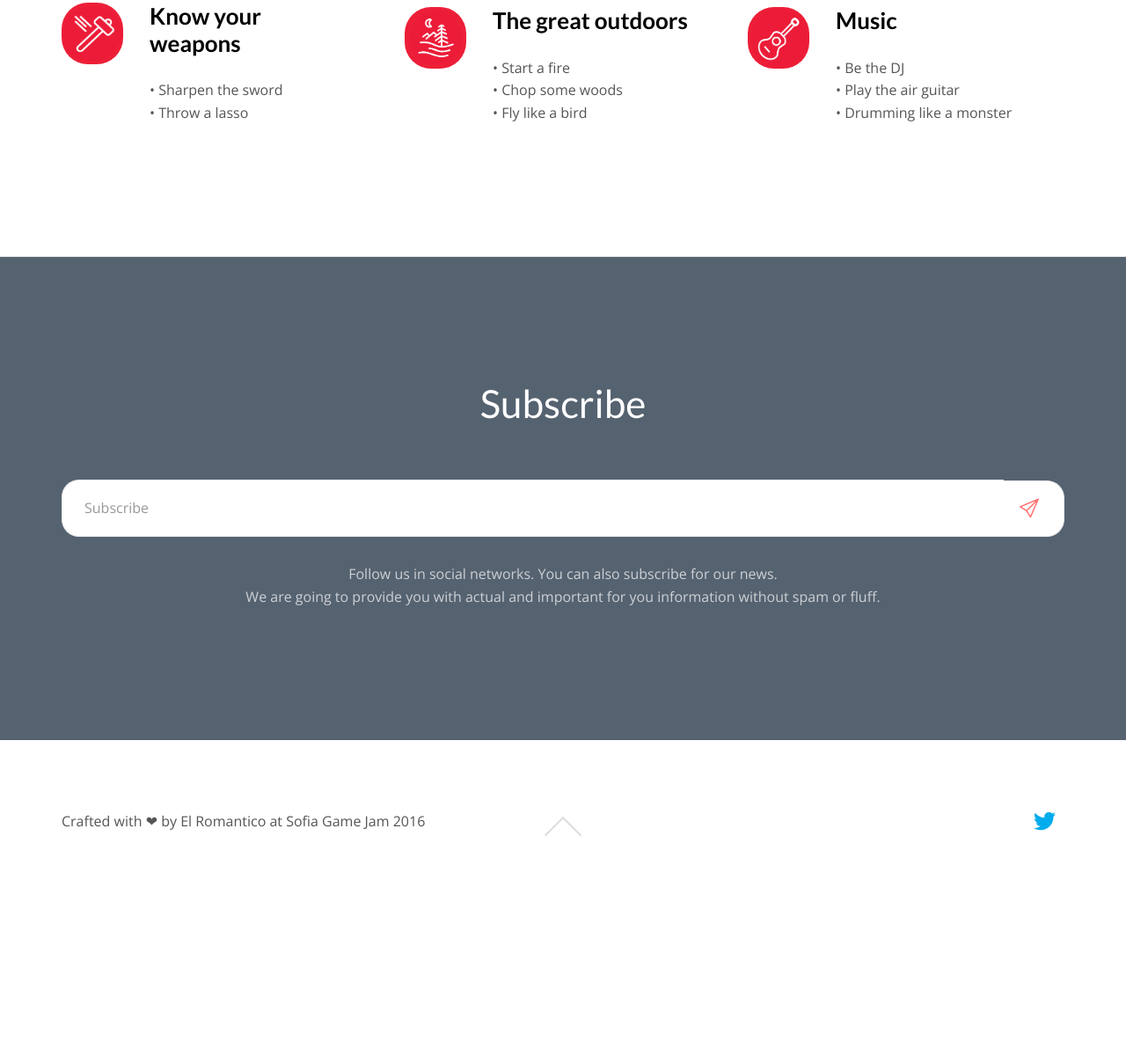
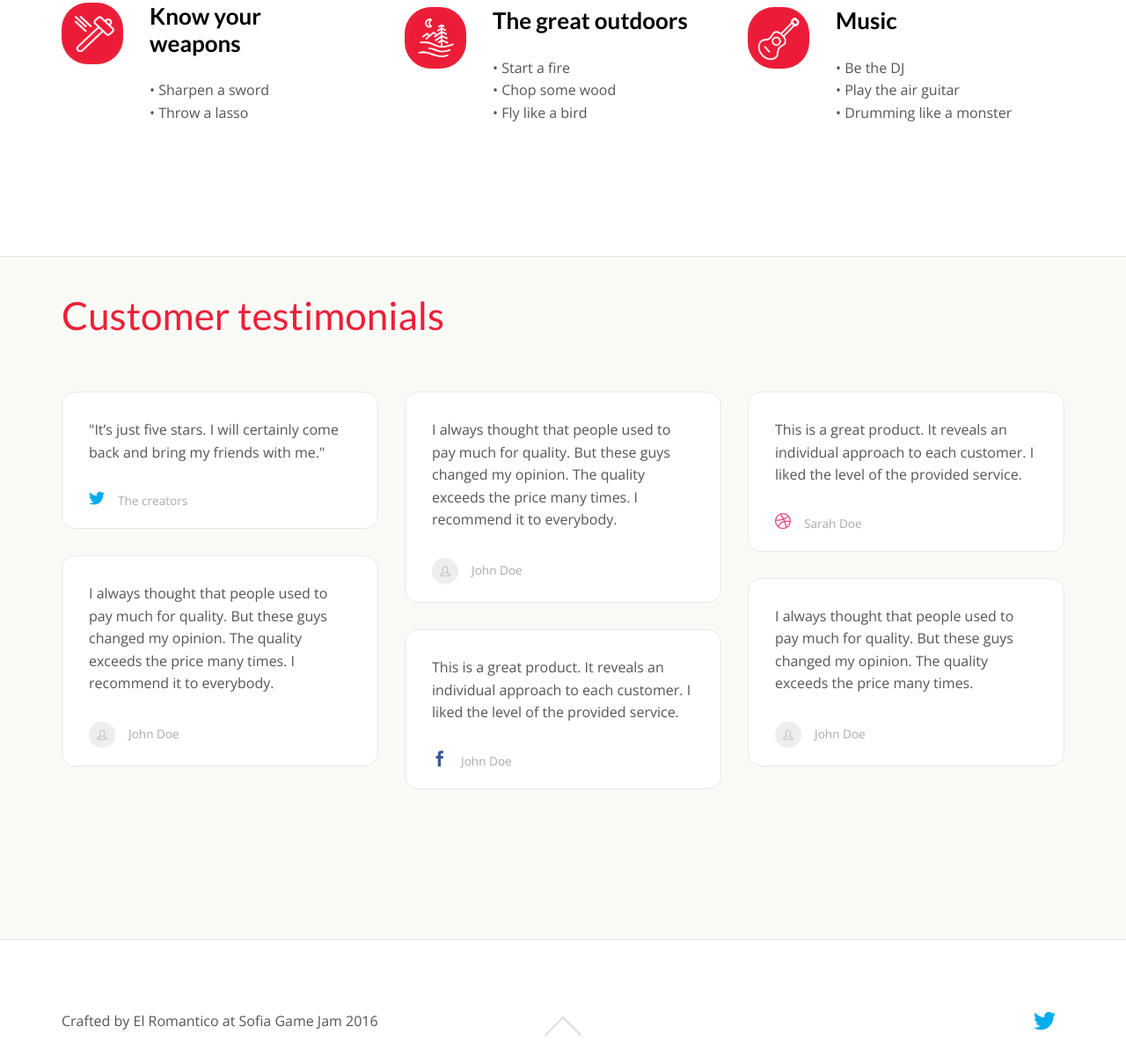
Before and after one commit to el-romantico/landpage, a plain HTML site: page _site/index.html in a window 1280 px wide. Shown: the part 1318-2518 px from the top of the page at 88% size. Before the commit the page ends 2350 px from the top, so only its background shows below. Drawn offline with nearby package versions, Linux system fonts and the light colour scheme.

Commit message:
Fix styles

```diff
--- a/_site/css/ritulette-custom.css
+++ b/_site/css/ritulette-custom.css
@@ -9,8 +9,12 @@
 	background: #ED1F38;
 }
 
-h1, h2, h3, h4, h5 {
+h3, h4, h5 {
 	color: #000;
+}
+
+h1, h2 {
+	color: #ED1F38;
 }
 
 .intro-block h1.slogan {
@@ -22,3 +26,7 @@ h1, h2, h3, h4, h5 {
 .intro-block h1.slogan {
 	margin-bottom: 50px;
 }
+
+section {
+	padding-top: 40px;
+}
--- a/_site/index.html
+++ b/_site/index.html
@@ -5,9 +5,9 @@
 
 <!-- Html Page Specific -->
 <meta charset="utf-8">
-<title>Ritulette</title>
-<meta name="description" content="OLA - Multipurpose App Landing Page">
-<meta name="author" content="Multifour | multifour.com">
+<title>Ritulette - gesture-recognition multiplayer game</title>
+<meta name="description" content="Ritulette - gesture-recognition multiplayer game">
+<meta name="author" content="El Romantico">
 
 <!-- Mobile Specific -->
 <meta name="viewport" content="width=device-width, initial-scale=1, maximum-scale=1.0, user-scalable=no">
@@ -45,7 +45,6 @@
 
 <div id="wrap">
 
-
 	<!-- INTRO BLOCK -->
 	<header id="intro" class="layout1 intro-block fixed-bg" style="background-image:url(images/intro-bg3.jpg)">
 	<div class="bg-color1-overlay">
@@ -53,15 +52,15 @@
 			<div class="row">
 				<div class="col-md-6 col-md-push-6">
 					<div class="row">
-					<div class="logo" style="margin-left: 20px;">
+					<div class="logo" style="margin-left: 0px;">
 						<img class="logo-img" src="./images/logo.png" alt="Your Logo" height="140" />
 					</div>
 					</div>
 					<div class="row">
-					<h1 class="slogan">The magic's in the hand!</h1>
-					<p style="color:white;margin-bottom:50px;max-width: 445px;margin-left:10px;">This is one very interesting game! The magic is trully in your hand! This is one very interesting game! The magic is trully in your hand!</p>
+					<h1 class="slogan">Show me your rituals</h1>
+					<p style="text-align:center;color:white;margin-bottom:50px;max-width: 445px;margin-left:-30px;">This is one very interesting game! The magic is trully in your hand! This is one very interesting game! The magic is trully in your hand!</p>
 					</div>
-					<a class="download-btn android-btn" href="#" style="margin-left:-5px;"><i class="icon icon-android"></i>Get it on<b>Google play</b></a>
+					<a class="download-btn android-btn" href="#" style="margin-left:-10px;"><i class="icon icon-android"></i>Download for<b>Android</b></a>
 					<a class="btn btn-default btn-lg goto" href="#features">Learn more</a>
 				</div>
 				<div class="col-md-6 col-md-pull-6">
@@ -76,7 +75,7 @@
 	</header>
 
 		<!-- FEATURES BLOCK -->
-	<section id="features" style="padding-top:40px;">
+	<section id="features">
 		<div class="container">
 			<div class="row" style="margin-bottom: 60px;">
 				<center>
@@ -98,7 +97,7 @@
 						<li>
 							<img src="./images/know_your_weapon.png" class="icon"></img>
 							<h3>Know your weapons</h3>
-							<p>• Sharpen the sword<br/>
+							<p>• Sharpen a sword<br/>
 							• Throw a lasso<br/></p>
 						</li>
 					</ul>
@@ -117,7 +116,7 @@
 							<img src="./images/the_great_outdoors.png" class="icon"></img>
 							<h3>The great outdoors</h3>
 							<p>• Start a fire<br/>
-							• Chop some woods<br/>
+							• Chop some wood<br/>
 					        • Fly like a bird<br/></p>
 						</li>
 					</ul>
@@ -145,25 +144,43 @@
 		</div>
 	</section>
 
-	<!-- SUBSCRIBE BLOCK -->
-	<section id="subscribe" class="text-center dark-bg bg-color1">
+	<section id="testimonials" class="quote-block bg-color3">
 		<div class="container">
-			<h2 class="title">Subscribe</h2>
-			<form action="scripts/subscribe.php" method="post" id="subscribe_form">
-				<div class="input-group">
-					<input class="form-control" type="email" name="email" id="subscribe_email" placeholder="Subscribe">
-					<div class="input-group-btn">
-						<button type="submit" id="subscribe_submit" data-loading-text="&bull;&bull;&bull;"><i class="icon icon-paper-plane"></i></button>
+			<h2 class="title">Customer testimonials</h2>
+			<div class="row no-dev">
+				<div class="col-sm-4">
+					<div class="quote">
+						"It’s just five stars. I will certainly come back and bring my friends with me."
+						<small><i class="icon icon-twitter2"></i>The creators</small>
+					</div>
+					<div class="quote">
+						I always thought that people used to pay much for quality. But these guys changed my opinion. The quality exceeds the price many times. I recommend it to everybody.
+						<small><img src="images/customer-photo.jpg" alt="John Doe" height="30" width="30">John Doe</small>
 					</div>
 				</div>
-			</form>
-			<p class="desc-text">Follow us in social networks. You can also subscribe for our news. <br>
-We are going to provide you with actual and important for you information without spam or fluff.</p>
+				<div class="col-sm-4">
+					<div class="quote">
+						I always thought that people used to pay much for quality. But these guys changed my opinion. The quality exceeds the price many times. I recommend it to everybody.
+						<small><img src="images/customer-photo.jpg" alt="John Doe" height="30" width="30">John Doe</small>
+					</div>
+					<div class="quote">
+						This is a great product. It reveals an individual approach to each customer. I liked the level of the provided service.
+						<small><i class="icon icon-facebook2"></i>John Doe</small>
+					</div>
+				</div>
+				<div class="col-sm-4">
+					<div class="quote">
+						This is a great product. It reveals an individual approach to each customer. I liked the level of the provided service.
+						<small><i class="icon icon-dribbble2"></i>Sarah Doe</small>
+					</div>
+					<div class="quote">
+						I always thought that people used to pay much for quality. But these guys changed my opinion. The quality exceeds the price many times.
+						<small><img src="images/customer-photo.jpg" alt="John Doe" height="30" width="30">John Doe</small>
+					</div>
+				</div>
+			</div>
 		</div>
-
 	</section>
-
-
 
 	<!-- FOOTER -->
 	<footer id="footer" >
@@ -175,7 +192,8 @@ We are going to provide you with actual and important for you information withou
 					</ul>
 				</div>
 				<div class="col-md-5 col-md-pull-5">
-				 Crafted with ❤ by El Romantico at Sofia Game Jam 2016				</div>
+				 Crafted by El Romantico at Sofia Game Jam 2016
+				 </div>
 				<div class="col-md-2 col-md-pull-5 text-center">
 					<a class="goto" href="#intro"></a>
 				</div>
```
Also changed, not shown: index.html (+3 -3 lines), _site/images/favicon.png.
